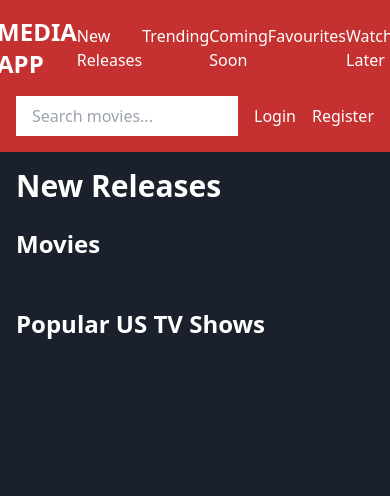
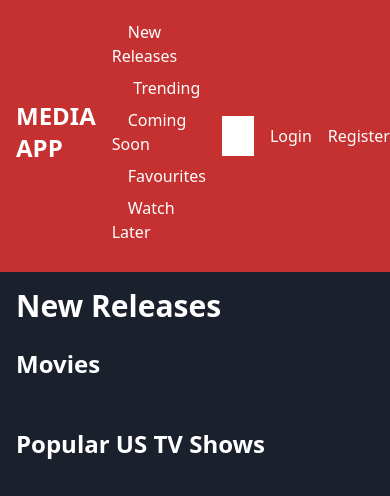
Before and after one commit to No-CodeDan/ModernIMDBClone, a Flask app: page / in a window 390 px wide. Shown: the top 496 px of the page. Run offline with Flask 3, Linux system fonts and the light colour scheme; data that the repository does not hold is empty.

Commit message:
Agent query: Does the main content now expand to fill the entire width of the window? Is the search bar smaller? Are the navigation links visible on both desktop and mobile views? Please check on different screen sizes (desktop, tablet, and mobile) and report any issues.

```diff
--- a/static/css/styles.css
+++ b/static/css/styles.css
@@ -113,8 +113,32 @@
     background-color: #c53030;
 }
 
+nav ul {
+    display: flex;
+    flex-wrap: wrap;
+    justify-content: center;
+}
+
+nav ul li {
+    margin: 0.5rem;
+}
+
 nav ul li a {
     color: #ffffff;
+    text-decoration: none;
+    padding: 0.5rem 1rem;
+    border-radius: 0.25rem;
+    transition: background-color 0.2s ease;
+}
+
+nav ul li a:hover {
+    background-color: rgba(255, 255, 255, 0.1);
+}
+
+/* Search bar */
+#search-input {
+    width: 100%;
+    max-width: 300px;
 }
 
 /* Buttons */
@@ -271,6 +295,15 @@
     .movie-poster {
         height: 225px;
     }
+
+    nav ul {
+        flex-direction: column;
+        align-items: center;
+    }
+
+    nav ul li {
+        margin: 0.25rem 0;
+    }
 }
 
 @media (max-width: 640px) {
@@ -281,4 +314,8 @@
     .movie-poster {
         height: 180px;
     }
+
+    #search-input {
+        max-width: 100%;
+    }
 }
--- a/templates/base.html
+++ b/templates/base.html
@@ -10,11 +10,12 @@
 </head>
 <body class="bg-gray-900 text-white min-h-screen flex flex-col">
     <header class="bg-red-700 p-4 w-full z-10 sticky top-0">
-        <div class="container mx-auto flex flex-col md:flex-row justify-between items-center">
-            <div class="flex items-center mb-4 md:mb-0">
-                <h1 class="text-2xl font-bold mr-8">MEDIA APP</h1>
-                <nav>
-                    <ul class="flex space-x-4">
+        <div class="container mx-auto flex flex-wrap justify-between items-center">
+            <div class="flex items-center mb-2 md:mb-0">
+                <h1 class="text-2xl font-bold mr-4">MEDIA APP</h1>
+            </div>
+            <nav class="w-full md:w-auto mb-2 md:mb-0">
+                <ul class="flex flex-wrap justify-center md:justify-start space-x-4">
                     <li><a href="{{ url_for('main.index') }}" class="text-white hover:text-gray-300">New Releases</a></li>
                     <li><a href="#" class="text-white hover:text-gray-300">Trending</a></li>
                     <li><a href="#" class="text-white hover:text-gray-300">Coming Soon</a></li>
@@ -22,9 +23,8 @@
                     <li><a href="#" class="text-white hover:text-gray-300">Watch Later</a></li>
                 </ul>
             </nav>
-            </div>
             <div class="flex items-center w-full md:w-auto">
-                <div class="relative flex-grow max-w-xl mr-4">
+                <div class="relative flex-grow max-w-xs mr-4">
                     <input type="text" id="search-input" placeholder="Search movies..." class="bg-white text-gray-800 rounded-full px-4 py-2 w-full focus:outline-none focus:ring-2 focus:ring-red-300">
                     {% include '_search_results_dropdown.html' %}
                 </div>
```
Lines whose indentation alone changed are shown as unchanged.
